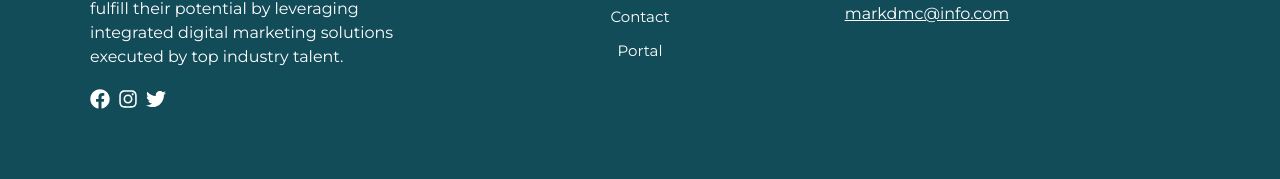
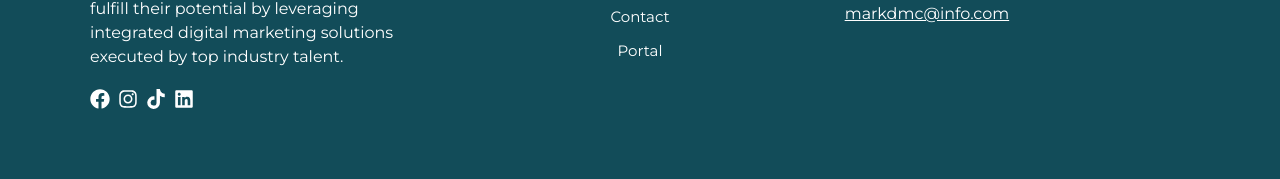
Before and after one commit to Yaseenjabir/51_MarkDMC_Frontend, a Next.js app: page / in a window 1280 px wide. Shown: the part 5424-5603 px from the top of the page. Built offline with nearby package versions, Linux system fonts and the light colour scheme.

Commit message:
Links added in footer

```diff
--- a/src/components/Footer/Footer.tsx
+++ b/src/components/Footer/Footer.tsx
@@ -1,7 +1,7 @@
 import Image from "next/image";
 import Link from "next/link";
 import React from "react";
-import { FaFacebook, FaInstagram, FaTwitter } from "react-icons/fa";
+import { FaFacebook, FaInstagram, FaLinkedin, FaTiktok } from "react-icons/fa";
 
 export default function Footer() {
   return (
@@ -26,9 +26,36 @@ export default function Footer() {
               digital marketing solutions executed by top industry talent.
             </p>
             <div className="flex items-center gap-2 text-xl">
-              <FaFacebook />
-              <FaInstagram />
-              <FaTwitter />
+              <Link
+                target="_blank"
+                href={
+                  "https://www.facebook.com/share/16ENEvhptG/?mibextid=wwXIfr"
+                }
+              >
+                <FaFacebook />
+              </Link>
+              <Link
+                target="_blank"
+                href={
+                  "https://www.instagram.com/mark_digital_media_co?igsh=OGVlb2FyN2F5ZDRo"
+                }
+              >
+                <FaInstagram />
+              </Link>
+              <Link
+                target="_blank"
+                href={
+                  "https://www.tiktok.com/@markdmc121?_t=ZS-8vzFu35xALo&_r=1"
+                }
+              >
+                <FaTiktok />
+              </Link>
+              <Link
+                target="_blank"
+                href={"https://www.linkedin.com/company/mark-dmc/"}
+              >
+                <FaLinkedin />
+              </Link>
             </div>
           </div>
           {/* Where to?  */}
```
